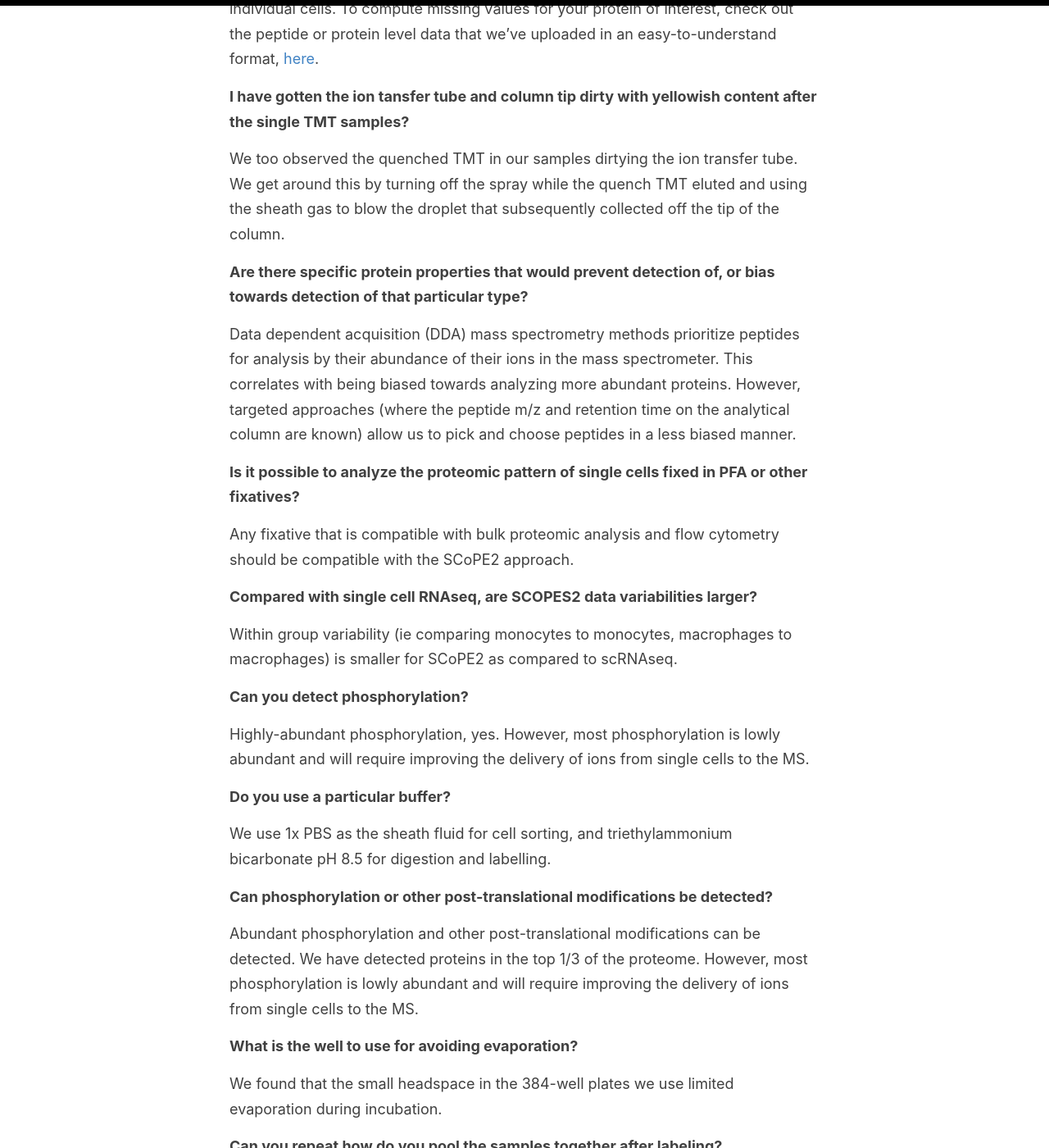
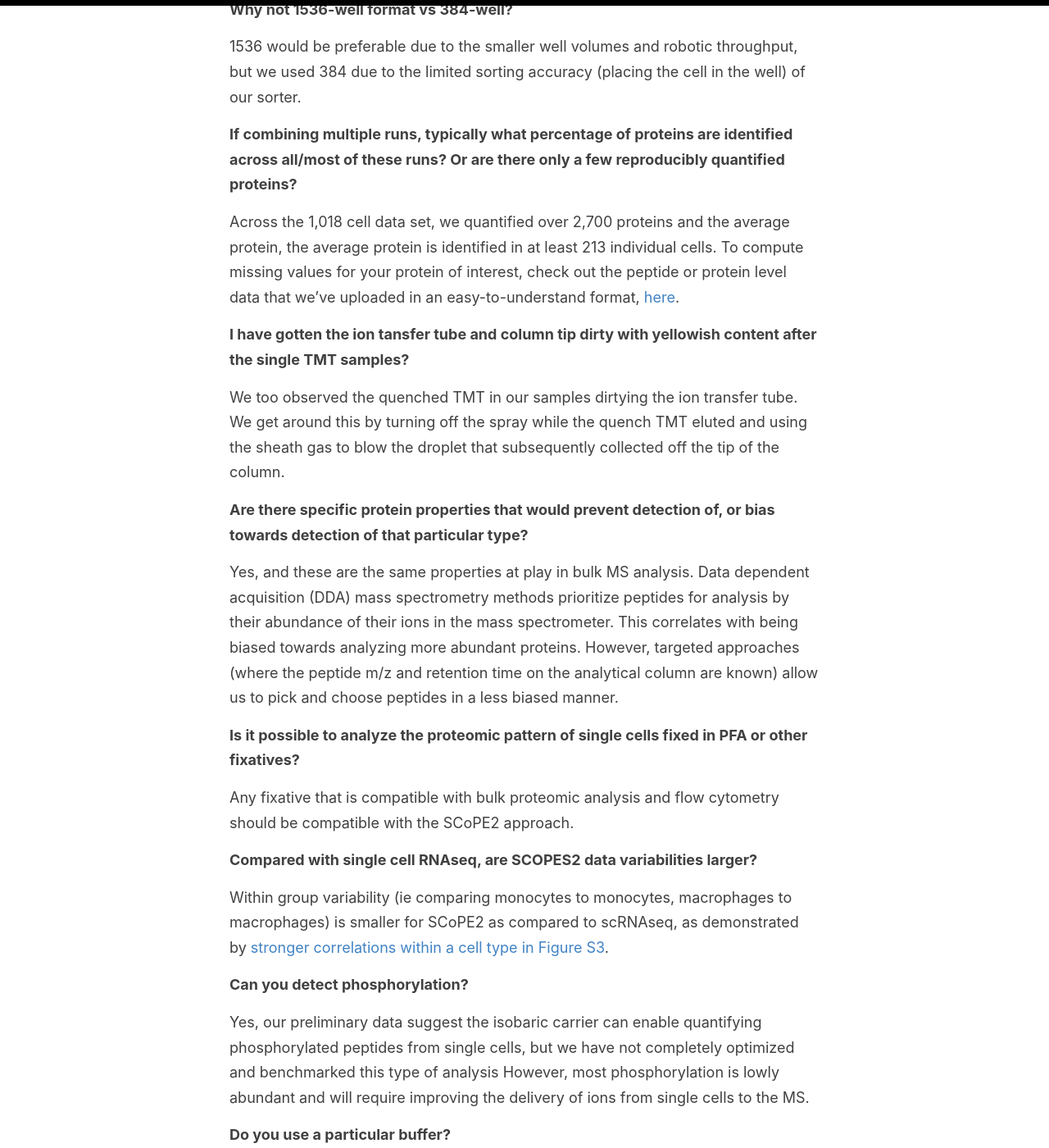
Before and after one commit to hspekt/site, a Jekyll site: the page built from _posts/2020-8-15-genomewebinar.md, in a window 1280 px wide and 1400 px high, scrolled down 6756 px. Shown: the whole window at 82% size. Built offline with Jekyll 4.4.1, drawn with Linux system fonts in a browser that asks for light colours; some of the changed text lies outside the part shown.

Commit message:
Update 2020-8-15-genomewebinar.md

```diff
--- a/_posts/2020-8-15-genomewebinar.md
+++ b/_posts/2020-8-15-genomewebinar.md
@@ -28,15 +28,17 @@
 
 **How many proteins can be reliably quantified in a single run?**
 
-We identify ~800 proteins per run. Reliability of the protein quantitation is best determined by comparing the quantitation of their consitutive peptides. However, not every protein we identify has multiple peptides observed and quantified. We observe 10\% missing data in a given run.
+The number of quantified proteins depends on your priorities reflected in the method parameters. We identify ~800 proteins per run with 60min active gradient and relatively long (300ms) ion accumulation times. Increasing the gradient length or increasing the isobaric carrier and decreasing ion accumulation times can increase the number of proteins / run.
+
+Reliability of the protein quantitation is best determined by comparing the quantitation of their consitutive peptides. However, not every protein we identify has multiple peptides observed and quantified. We observe 10\% missing data in a given run.
 
 **Regarding isobaric carryover, can you correct the carryover between single cells? Take the case of one cell that expresses a gene orders of magnitude higher than another cell.**
 
-We anticipate that we can correct from isotopic impurities in the isobaric tags with similar efficacy as bulk proteomic techniques.
+Theoretically, the expectation is that isotopic impurities in the isobaric tags can be corrected with similar efficacy in SCoPE2 sets and bulk samples, and this expectation is supported by our benchmark experiments.
 
 **How many runs can be reliably combined? What's the maximum number of cells that can be quantified?**
 
-If all SCoPE contain the same reference channel, any number of runs, and thus single cells, can be combined. The reliability of combining samples then becomes a question of not inducing batch effects, which we discussed a bit at [SCP2019](https://www.youtube.com/watch?v=mz6Yq2XSu-8&feature=youtu.be).
+If all SCoPE sets contain the same reference channel, any number of runs, and thus single cells, can be combined. The reliability of combining samples then becomes a question of not inducing batch effects, which we discussed a bit at [SCP2019](https://www.youtube.com/watch?v=mz6Yq2XSu-8&feature=youtu.be).
 
 **Have you ever tried label-free MS measurement for single cells since it will rule out potential TMT issues?**
 
@@ -58,7 +60,7 @@
 
 **Transcriptomics correlates well with proteomics data are weird, right?**
 
-We found some types of proteins positively correlate with their transcript across cell types, other types show an inverse relationship! [See Supplemental Figures 5 and 6](https://www.biorxiv.org/content/10.1101/665307v3).
+The degree of correspondence between RNA and protein levels that we measured is a bit lower with that observed with in [some bulk studies](Jovanovich_2015) and comparable to that observed in [other studies](Franks_2017). We found some types of proteins positively correlate with their transcript across cell types, other types show an inverse relationship! [See Supplemental Figures 5 and 6](https://www.biorxiv.org/content/10.1101/665307v3).
 
 **Do you seal the 384 well plate?**
 
@@ -157,7 +159,7 @@
 
 **If combining multiple runs, typically what percentage of proteins are identified across all/most of these runs? Or are there only a few reproducibly quantified proteins?**
 
-Across our 1,018 cell data set, the average protein is identified in at least 213 individual cells. To compute missing values for your protein of interest, check out the peptide or protein level data that we've uploaded in an easy-to-understand format, [here](https://scope2.slavovlab.net/docs/data).
+Across the 1,018 cell data set, we quantified over 2,700 proteins and the average protein, the average protein is identified in at least 213 individual cells. To compute missing values for your protein of interest, check out the peptide or protein level data that we've uploaded in an easy-to-understand format, [here](https://scope2.slavovlab.net/docs/data).
 
 **I have gotten the ion tansfer tube and column tip dirty with yellowish content after the single TMT samples?**
 
@@ -165,7 +167,7 @@
 
 **Are there specific protein properties that would prevent detection of, or bias towards detection of that particular type?**
 
-Data dependent acquisition (DDA) mass spectrometry methods prioritize peptides for analysis by their abundance of their ions in the mass spectrometer. This correlates with being biased towards analyzing more abundant proteins. However, targeted approaches (where the peptide m/z and retention time on the analytical column are known) allow us to pick and choose peptides in a less biased manner.
+Yes, and these are the same properties at play in bulk MS analysis. Data dependent acquisition (DDA) mass spectrometry methods prioritize peptides for analysis by their abundance of their ions in the mass spectrometer. This correlates with being biased towards analyzing more abundant proteins. However, targeted approaches (where the peptide m/z and retention time on the analytical column are known) allow us to pick and choose peptides in a less biased manner.
 
 **Is it possible to analyze the proteomic pattern of single cells fixed in PFA or other fixatives?**
 
@@ -173,11 +175,11 @@
 
 **Compared with single cell RNAseq, are SCOPES2 data variabilities larger?**
 
-Within group variability (ie comparing monocytes to monocytes, macrophages to macrophages) is smaller for SCoPE2 as compared to scRNAseq.
+Within group variability (ie comparing monocytes to monocytes, macrophages to macrophages) is smaller for SCoPE2 as compared to scRNAseq, as demonstrated by [stronger correlations within a cell type in Figure S3](https://www.biorxiv.org/content/10.1101/665307v3).
 
 **Can you detect phosphorylation?**
 
-Highly-abundant phosphorylation, yes. However, most phosphorylation is lowly abundant and will require improving the delivery of ions from single cells to the MS.
+Yes, our preliminary data suggest the isobaric carrier can enable quantifying phosphorylated peptides from single cells, but we have not completely optimized and benchmarked this type of analysis However, most phosphorylation is lowly abundant and will require improving the delivery of ions from single cells to the MS.
 
 **Do you use a particular buffer?**
 
@@ -201,7 +203,7 @@
 
 **The peptides from Waters MassPrep you added will be also labled with TMT. How did you avoid the quantitation interference from these protein mixture?**
 
-The Waters MassPrep peptides tend not to ionize well.  Even so, they were a purified peptide mixture of only a few peptides. This meant that we would (at worst) not be able to analyze other peptides while these eluted. Since our peptides typically eluted in ~10-15s, this meant that less than 2 minutes of our 60 minute active gradient would be spend analyzing those peptides. We considered the benefit of passivating the plastic surfaces worth this cost.
+The Waters MassPrep peptides tend not to ionize well.  Even so, they were a purified peptide mixture of only a few peptides. This meant that we would (at worst) not be able to analyze other peptides while these eluted. Since our peptides typically eluted in ~10-15s, this meant that less than 2 minutes of our 60 minute active gradient would be spend analyzing those peptides. We considered the benefit of passivating the plastic surfaces worth this cost. We have only ever detected one of the MassPrep peptides using the LC-MS parameters we use for SCoPE2 data acquisition.
 
 **How many cells do you need to robustly define a cluster?**
 
@@ -221,7 +223,7 @@
 
 **Why do you combine sonication and benzonase?**
 
-For processing the single cells, we do not combine sonication and benzonase.
+This approaches are used to degrade nucleic acids and enhance cell disruption and release of molecules. However, we do not combine sonication and benzonase for processing single cells.
 
 **Are membrane protein degraded by your process?**
 
```
Also changed, not shown: other parts of _posts/2020-8-15-genomewebinar.md (+1 -1 lines).
